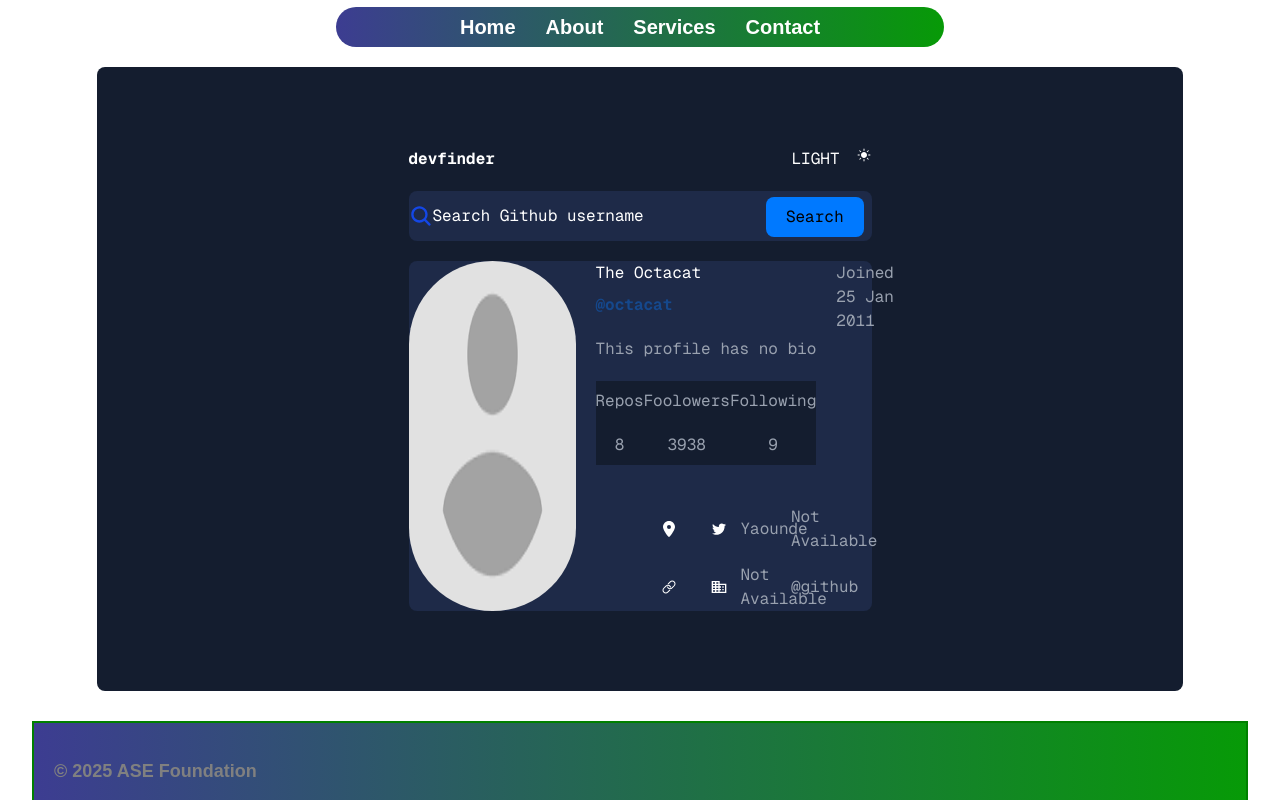
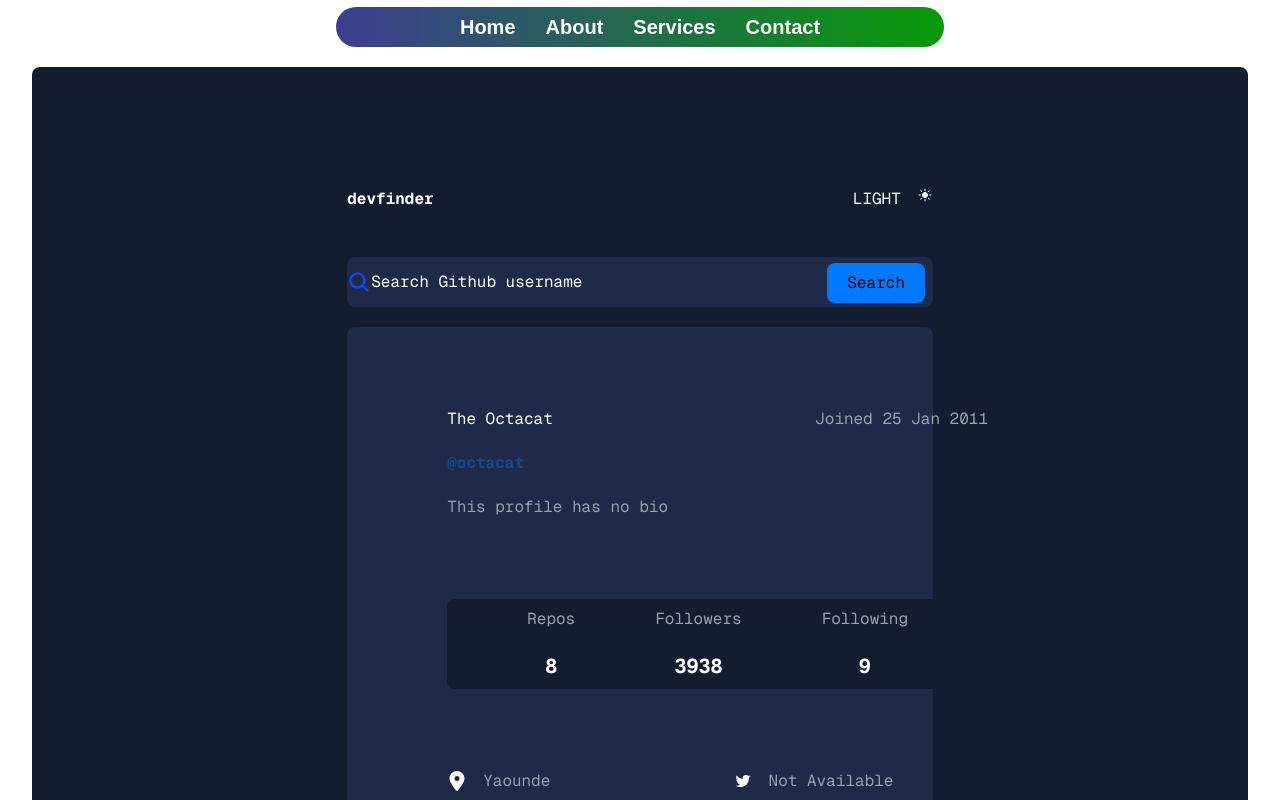
Before and after one commit to stessyenni/CAASITECH-Projects, a Next.js app in the folder nextjs-project/: page /DevFinder in a window 1280 px wide. Shown: the top 800 px of the page. Built offline with nearby package versions, Linux system fonts and the light colour scheme.

Commit message:
Dev Finder in different components

```diff
--- a/nextjs-project/src/app/DevFinder/DevFinder.jsx
+++ b/nextjs-project/src/app/DevFinder/DevFinder.jsx
@@ -1,20 +1,18 @@
+
 import React from 'react'
 import {FaLocationDot} from "react-icons/fa6";
 import {IoIosLink} from "react-icons/io";
-import {VscTwitter} from "react-icons/vsc";
-import {IoSearch} from "react-icons/io5";
-import {IoIosSunny} from "react-icons/io";
+import {TiSocialTwitter} from "react-icons/ti";
 import { CgOrganisation } from "react-icons/cg";
-// import SearchBar from '@/components/SearchBar';
 
-function DevFinder(props) {
+function DevFinder() {
     const stats = [
         {
             stat: 'Repos',
             value: '8',
         },
         {
-            stat: 'Foolowers',
+            stat: 'Followers',
             value: '3938',
         },
         {
@@ -29,7 +27,7 @@ function DevFinder(props) {
             value: 'Yaounde',
         },
         {
-            detail: <VscTwitter />,
+            detail: <TiSocialTwitter />,
             value: 'Not Available',
         },
         {
@@ -43,64 +41,42 @@ function DevFinder(props) {
     ]
 
   return (
-      <div className='w-full min-h-[500px] font-mono rounded-lg p-20 bg-[#141d2f] flex flex-col gap-[20px] items-center'>
-
-          <div className='w-[50%] text-white flex justify-between '>
-              <h4 className='font-bold'>devfinder</h4>
-              <h4 className='flex gap-4'>LIGHT {<IoIosSunny />}</h4>
+      <div className='w-[60%] bg-[#1e2a48] rounded-lg p-20 row flex gap-5'>
+          <div>
+              <img className='w-full h-[65px] rounded-full' src='./profile2.png' alt="Profile Picture" />
+          </div>
+          <div className='flex flex-col gap-20'>
+              <div className='flex justify-between'>
+                  <div className='flex flex-col gap-5'>
+                      <div className='flex flex-col gap-5'>
+                          <p className='text-white'>The Octacat</p>
+                          <p className='text-[#15488c] font-bold'>@octacat</p>
+                      </div>
+                      <p className='text-gray-400'>This profile has no bio</p>
+                  </div>
+                  <p className='text-gray-400'>Joined 25 Jan 2011</p>
               </div>
 
-          <div className='w-[50%] flex flex-col gap-[20px]'>
-              <div className='w-full h-[50px] bg-[#1e2a48] rounded-lg flex items-center relative'>
-                  <button>
-                      <IoSearch className='text-2xl text-blue-700' />
-                  </button>
-                  <input className='w-full text-white'
-                      type="text"
-                      value='Search Github username'
-                  />
-                  <input className='w-fit h-[40px] absolute top-[6px] bottom-[6px] right-2 bg-[#0079ff] px-[20px] rounded-lg'
-                      type="button" value='Search' />
-              </div>
-
-              <div className='bg-[#1e2a48] rounded-lg flex flex-col gap-20'>
-                  <div className='flex flex-col gap-10'>
-
-                      <div className='flex justify-between gap-5'>
-                          <img className='w-[70] h-[70] rounded-full' src='./profile2.png' alt="Profile Picture" />
-                          <div className='flex flex-col gap-5'>
-                              <div className='flex flex-col gap-2'>
-                                  <h2 className='text-white'>The Octacat</h2>
-                                  <h3 className='text-[#15488c] font-bold'>@octacat</h3>
-                              </div>
-                              <p className='text-gray-400'>This profile has no bio</p>
-
-                              <div className='w-full flex flex-col gap-10 justify-center'>
-                                  <div className='bg-[#141d2f] text-gray-400 flex items-center justify-around'>
+              <div className='flex flex-col gap-20'>
+                  <div className='rounded-lg bg-[#141d2f] flex items-center justify-around px-20 gap-20'>
                       {
                           stats.map((stat, index) => (
                                       <div className='flex flex-col gap-5 items-center justify-around rounded-lg py-2' key={index}>
-                                                  <p>{stat.stat}</p>
-                                                  <p>{stat.value}</p>
+                                          <p className='text-gray-400'>{stat.stat}</p>
+                                          <p className='text-white font-bold text-[20px]'>{stat.value}</p>
                                       </div>
                                   ))
                               }
                           </div>
-
-                                  <div className='grid grid-cols-2 gap-20'>
+                          <div className='grid grid-cols-2 gap-[30px]'>
                               {
                                   details.map((detail, index) => (
-                                              <div className='flex items-center gap-16' key={index}>
-                                                  <div className='text-white'>{detail.detail}</div>
+                                      <div className='flex items-center gap-[16px]' key={index}>
+                                          <div className='text-[20px] text-white'>{detail.detail}</div>
                                           <p className='text-gray-400'>{detail.value}</p>
                                       </div>
                                   ))
                       }
-                                  </div>
-                              </div>
-                          </div>
-                          <h3 className='text-gray-400'>Joined 25 Jan 2011</h3>
-                      </div>
                   </div>
               </div>
           </div>
--- /dev/null
+++ b/nextjs-project/src/app/DevFinder/DevHeader.jsx
@@ -0,0 +1,13 @@
+import React from 'react'
+import {IoIosSunny} from "react-icons/io";
+
+const DevHeader = () => {
+  return (
+              <div className='w-[60%] h-[50px] text-white flex justify-between'>
+                  <h4 className=' font-bold'>devfinder</h4>
+                  <h4 className='flex gap-4'>LIGHT {<IoIosSunny />}</h4>
+              </div>
+    )
+}
+
+export default DevHeader
--- a/nextjs-project/src/app/DevFinder/page.jsx
+++ b/nextjs-project/src/app/DevFinder/page.jsx
@@ -1,36 +1,16 @@
+import React from 'react'
+import SearchBar from '@/components/SearchBar'
+import DevHeader from './DevHeader'
+import DevFinder from './DevFinder'
 
-import React from 'react'
-import DevFinder from './DevFinder'
-import SearchBar from '@/components/SearchBar'
-// import DevUser from './DevUser'
-
-function DevFinderPage() {
-    const FinderCard = [
-        {
-            image: '/profile2.png',
-            title: 'The Octocat',
-            Subtitle: '@octocat',
-            para: 'This profile has no bio',
-        },
-    ]
+const page = () => {
   return (
-      <div className='flex flex-col gap-10'>
-          {/* <SearchBar /> */}
-          <div className='grid grid-cols-1'>
-                {
-                    FinderCard.map((card, index) => (
-                        <DevFinder
-                            key={index}
-                            image={card.image}
-                            title={card.title}
-                            Subtitle={card.Subtitle}
-                            para={card.para}
-                        />
-                    ))
-                }
-          </div>
+      <div className='font-mono rounded-lg p-30 bg-[#141d2f] flex flex-col gap-[20px] items-center'>
+          <DevHeader />
+          <SearchBar />
+          <DevFinder />
     </div>
   )
 }
 
-export default DevFinderPage
+export default page
--- a/nextjs-project/src/app/globals.css
+++ b/nextjs-project/src/app/globals.css
@@ -192,12 +192,14 @@ body {
   color: white;
 }
 
-.grid {
+/* .grid {
   width: 100%;
   padding: 0px 65px;
   display: grid;
   gap: 10px;
 }
+
+*/
 
 .extenCard {
   width: 100%;
--- a/nextjs-project/src/components/SearchBar.jsx
+++ b/nextjs-project/src/components/SearchBar.jsx
@@ -1,23 +1,17 @@
 import React from 'react'
-import { IoSearch } from "react-icons/io5";
+import {IoSearch} from "react-icons/io5";
 
 const SearchBar = () => {
     return (
-        <form className='searchBar w-full relative'>
-
-            <div className='searchtab relative'>
-
-                <div className='mainSearch'>
-                    <input className=' relative left-10' type="text" placeholder='Search Github username' />
-                    <button className='Searchicon absolute left-8 top-1/3 -translate-x-1'>
-                        <IoSearch className='text-2xl text-blue-600' />
-                    </button>
-                </div>
-
-                <input className='absolute right-1/30 top-0 bottom-0 -translate-y-1' type="button" placeholder='Search' />
-            </div>
-        </form>
-  )
+        <div className='w-[60%] h-[50px] bg-[#1e2a48] rounded-lg flex items-center relative'>
+            <button>
+                <IoSearch className='text-2xl text-blue-700' />
+            </button>
+            <input className='w-full text-white' type="text" value='Search Github username' />
+            <input className='w-fit h-[40px] absolute top-[6px] bottom-[6px] right-2 bg-[#0079ff] px-[20px] rounded-lg'
+                type="button" value='Search' />
+        </div>
+    )
 }
 
 export default SearchBar
```
Lines whose indentation alone changed are shown as unchanged.
